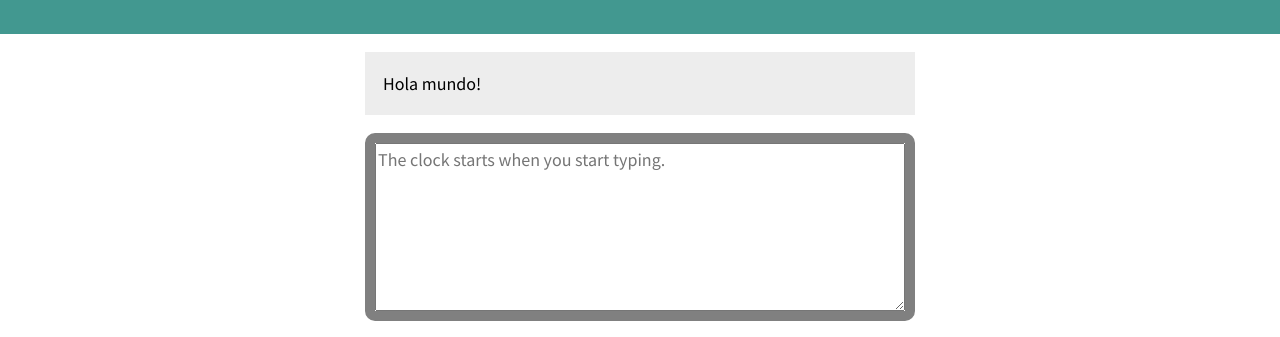
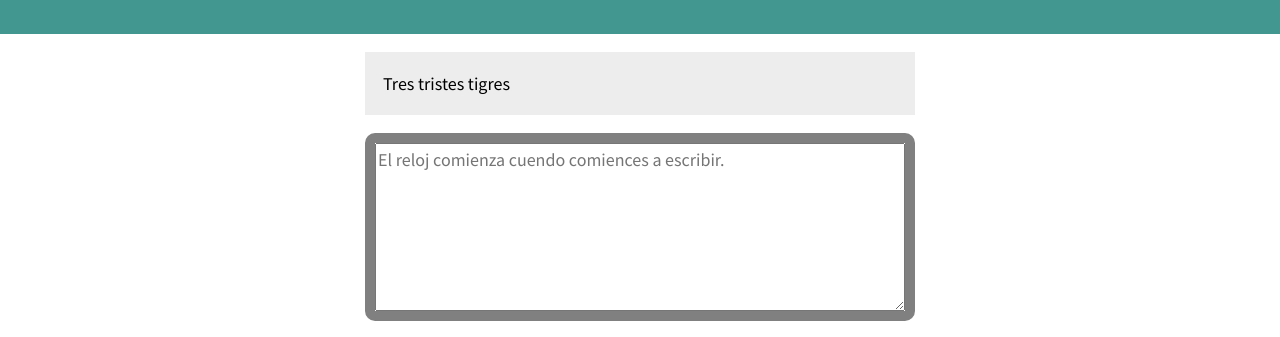
Before and after one commit to manolasco/TypingTest, a plain HTML site: page index.html in a window 1280 px wide. Shown: the part 311-648 px from the top of the page. Drawn offline with Linux system fonts and the light colour scheme.

Commit message:
segundo intento de traducción
había faltado el mensaje de que el reloj comienza a correr en cuanto comencemos a escribir

```diff
--- a/index.html
+++ b/index.html
@@ -20,11 +20,11 @@
         </article><!-- .intro -->
         <section class="test-area">
             <div id="origin-text">
-                <p>Hola mundo!</p>
+                <p>Tres tristes tigres</p>
             </div><!-- #origin-text -->
 
             <div class="test-wrapper">
-                <textarea id="test-area" name="textarea" rows="6" placeholder="The clock starts when you start typing."></textarea>
+                <textarea id="test-area" name="textarea" rows="6" placeholder="El reloj comienza cuendo comiences a escribir."></textarea>
             </div><!-- .test-wrapper -->
 
             <div class="meta">
```
